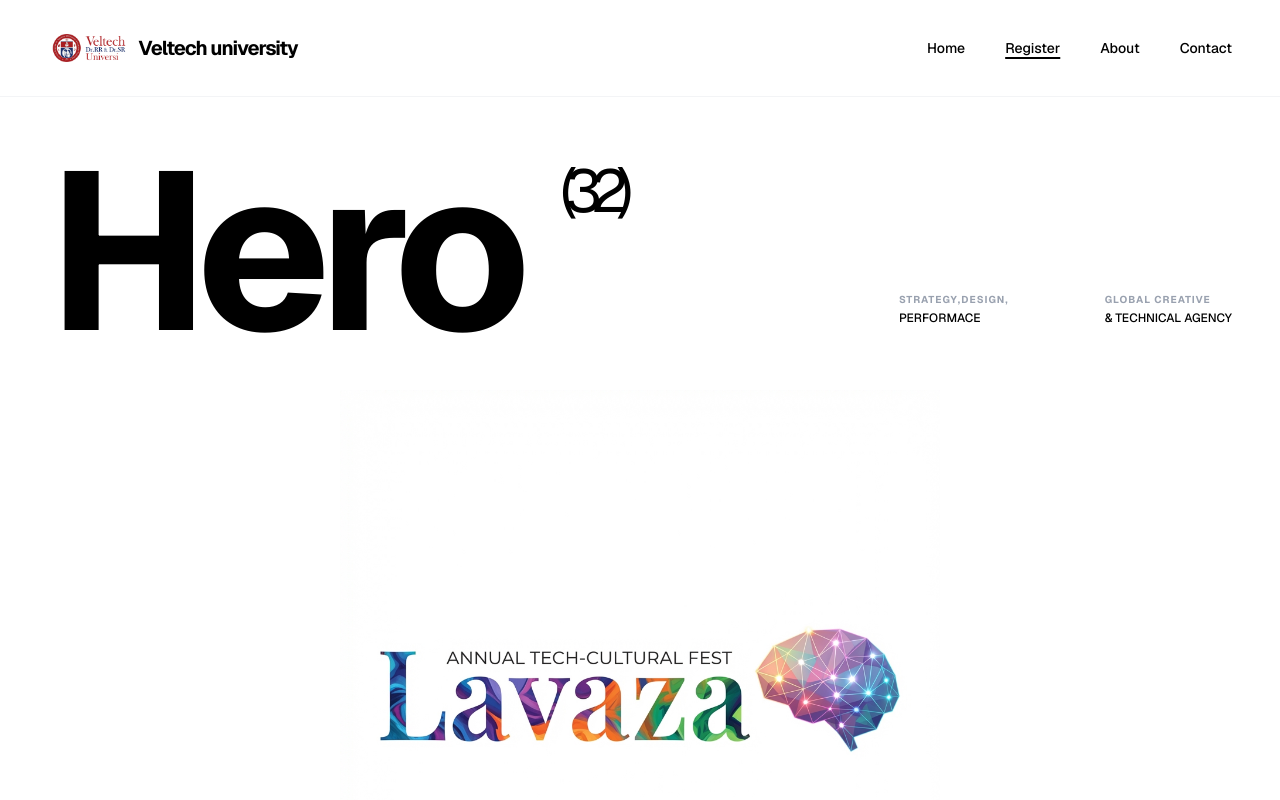
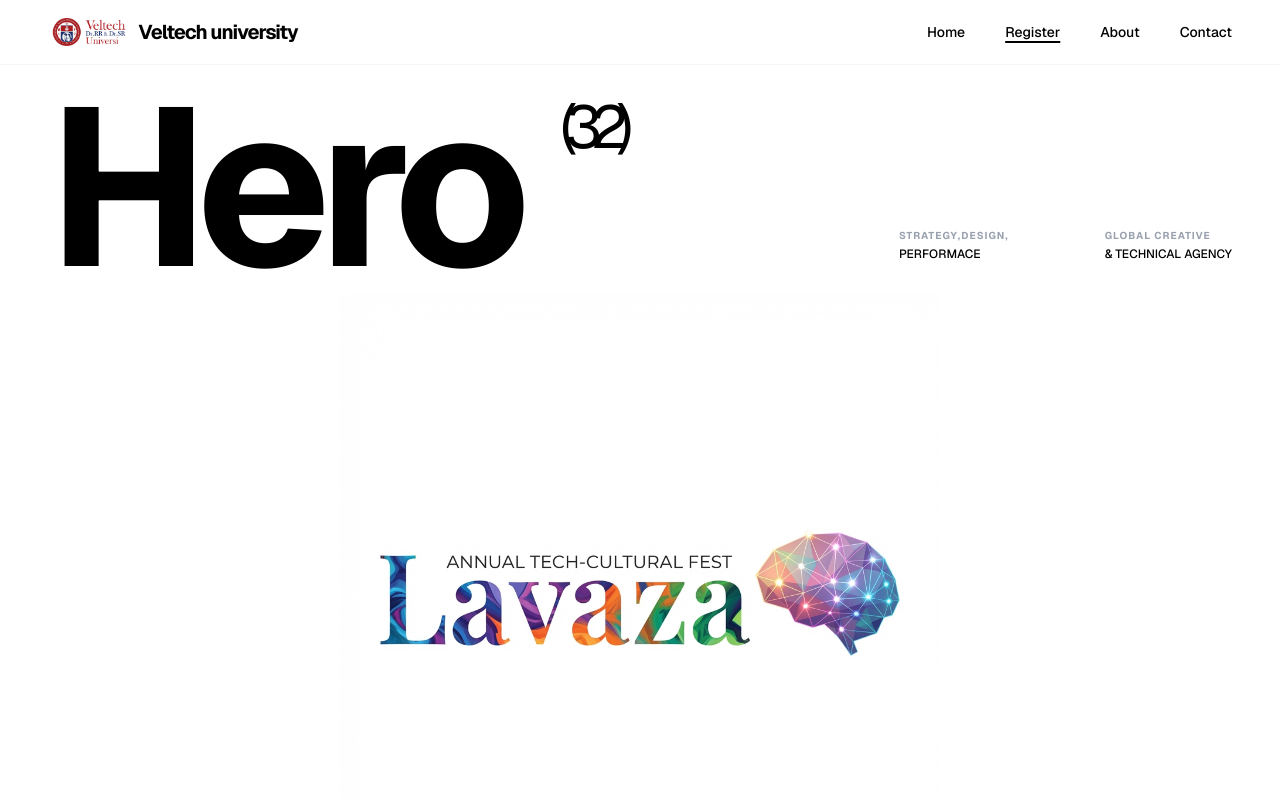
Before and after one commit to Chanikya-Sanapala/LAVAZA-entry, a Next.js app: page /register in a window 1280 px wide. Shown: the top 800 px of the page. Built offline with nearby package versions, Linux system fonts and the light colour scheme; no server answers.

Commit message:
Reduce white space and tighten registration layout

```diff
--- a/src/app/register/page.tsx
+++ b/src/app/register/page.tsx
@@ -109,7 +109,7 @@
     return (
         <div className="min-h-screen bg-white text-black font-sans selection:bg-orange-100">
             {/* Navbar */}
-            <nav className="flex justify-between items-center px-6 md:px-12 py-8 bg-white border-b border-gray-100">
+            <nav className="flex justify-between items-center px-6 md:px-12 py-4 bg-white border-b border-gray-100">
                 <div className="text-xl font-bold tracking-tighter flex items-center gap-2">
                     <img src="/images/college_logo.png" className="h-8 w-auto" alt="Veltech" />
                     <span className="hidden sm:inline">Veltech university</span>
@@ -123,7 +123,7 @@
             </nav>
 
             {/* Hero Text Section */}
-            <main className="px-6 md:px-12 pt-16 pb-12 overflow-hidden">
+            <main className="px-6 md:px-12 pt-8 pb-8 overflow-hidden">
                 <div className="relative">
                     <h1 className="text-8xl md:text-[14rem] font-bold tracking-tighter leading-[0.8] mb-4">
                         Hero <span className="text-3xl md:text-6xl align-top font-normal">(32)</span>
@@ -142,7 +142,7 @@
                 </div>
 
                 {/* Hero Image Container */}
-                <div className="mt-16 relative group">
+                <div className="mt-8 relative group">
                     <div className="overflow-hidden rounded-[1rem] bg-white flex items-center justify-center border-b border-gray-100">
                         <img
                             src="/images/event_logo_hd.png"
@@ -153,8 +153,8 @@
                 </div>
 
                 {/* Registration Form Section */}
-                <section id="register-form" className="mt-24 max-w-4xl mx-auto pb-32">
-                    <div className="text-center mb-16">
+                <section id="register-form" className="mt-12 max-w-4xl mx-auto pb-16">
+                    <div className="text-center mb-8">
                         <span className="text-[10px] uppercase tracking-[0.3em] font-extrabold text-orange-600">Secure Entry</span>
                         <h2 className="text-4xl md:text-6xl font-bold tracking-tighter mt-2">Registration Form</h2>
                     </div>
```
